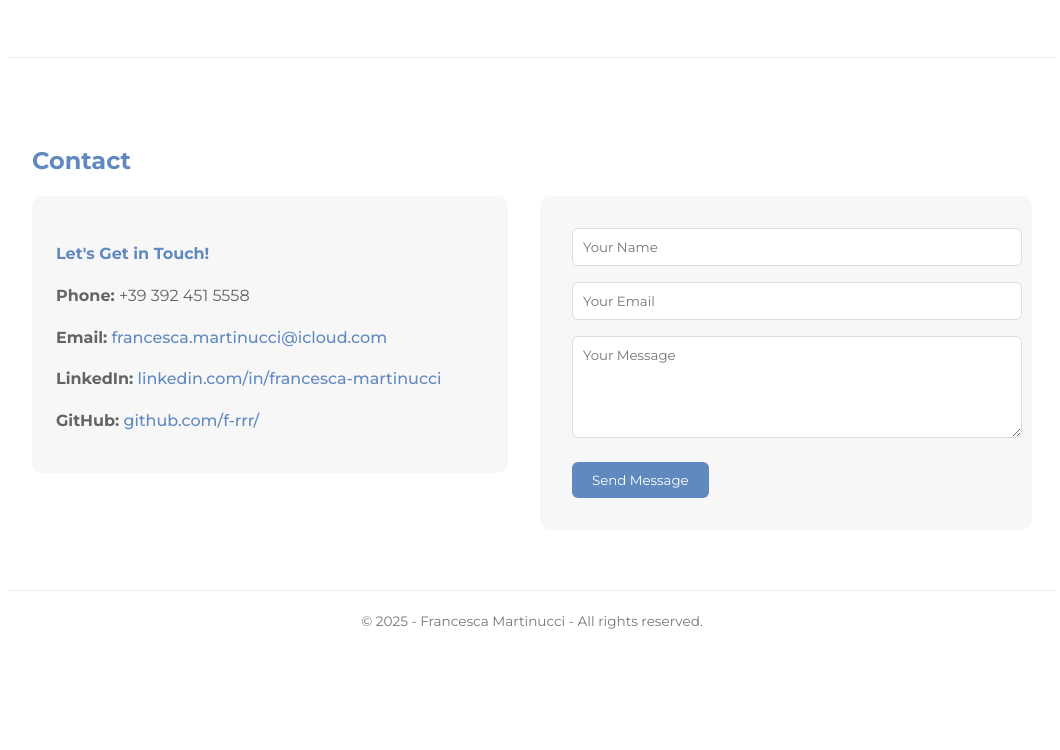
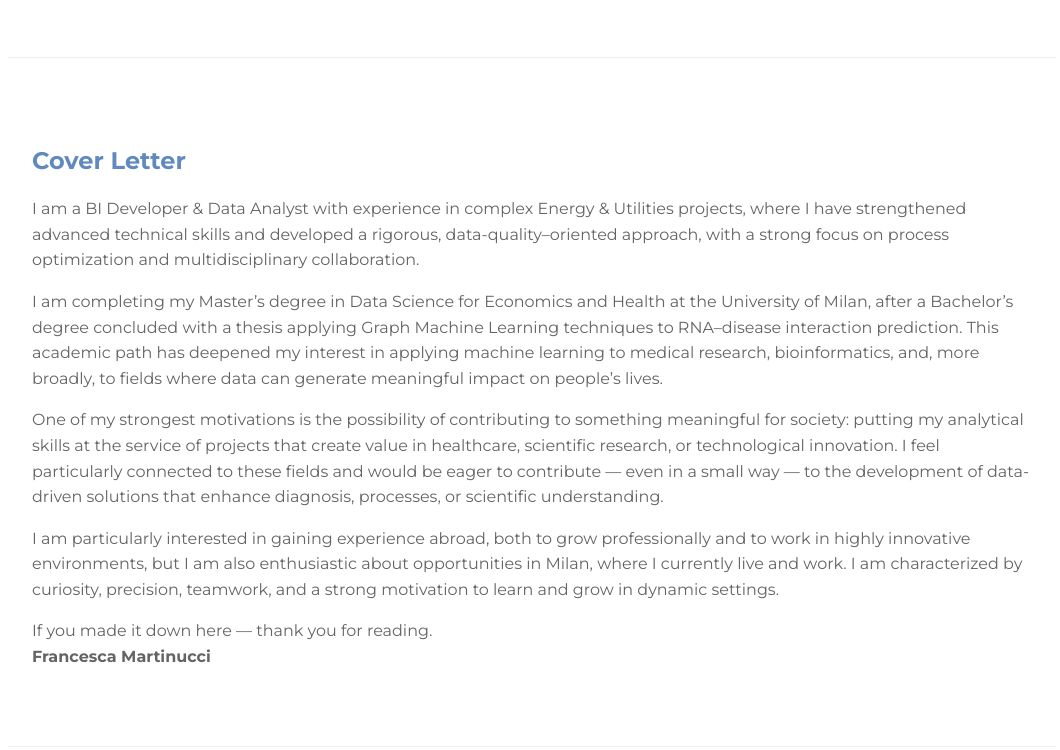
Before and after one commit to f-rrr/f-rrr.github.io, a plain HTML site: page index.html in a window 1280 px wide. Shown: the part 2051-2801 px from the top of the page, without its empty margins (108-1168 px from the left). Before the commit the page ends 2704 px from the top, so only its background shows below. Drawn offline with Linux system fonts and the light colour scheme.

Commit message:
Update cover letter - versione corretta

```diff
--- a/index.html
+++ b/index.html
@@ -331,6 +331,20 @@
     </div>
   </section>
 
+  <section id="cover-letter">
+    <h3>Cover Letter</h3>
+    <p>I am a BI Developer & Data Analyst with experience in complex Energy & Utilities projects, where I have strengthened advanced technical skills and developed a rigorous, data-quality–oriented approach, with a strong focus on process optimization and multidisciplinary collaboration.</p>
+
+    <p>I am completing my Master’s degree in Data Science for Economics and Health at the University of Milan, after a Bachelor’s degree concluded with a thesis applying Graph Machine Learning techniques to RNA–disease interaction prediction. This academic path has deepened my interest in applying machine learning to medical research, bioinformatics, and, more broadly, to fields where data can generate meaningful impact on people’s lives.</p>
+
+    <p>One of my strongest motivations is the possibility of contributing to something meaningful for society: putting my analytical skills at the service of projects that create value in healthcare, scientific research, or technological innovation. I feel particularly connected to these fields and would be eager to contribute — even in a small way — to the development of data-driven solutions that enhance diagnosis, processes, or scientific understanding.</p>
+
+    <p>I am particularly interested in gaining experience abroad, both to grow professionally and to work in highly innovative environments, but I am also enthusiastic about opportunities in Milan, where I currently live and work. I am characterized by curiosity, precision, teamwork, and a strong motivation to learn and grow in dynamic settings.</p>
+
+    <p>If you made it down here — thank you for reading.<br>
+    <b>Francesca Martinucci</b></p>
+  </section>
+
   <section id="contact">
     <h3>Contact</h3>
     <div class="contact-wrapper">
```
